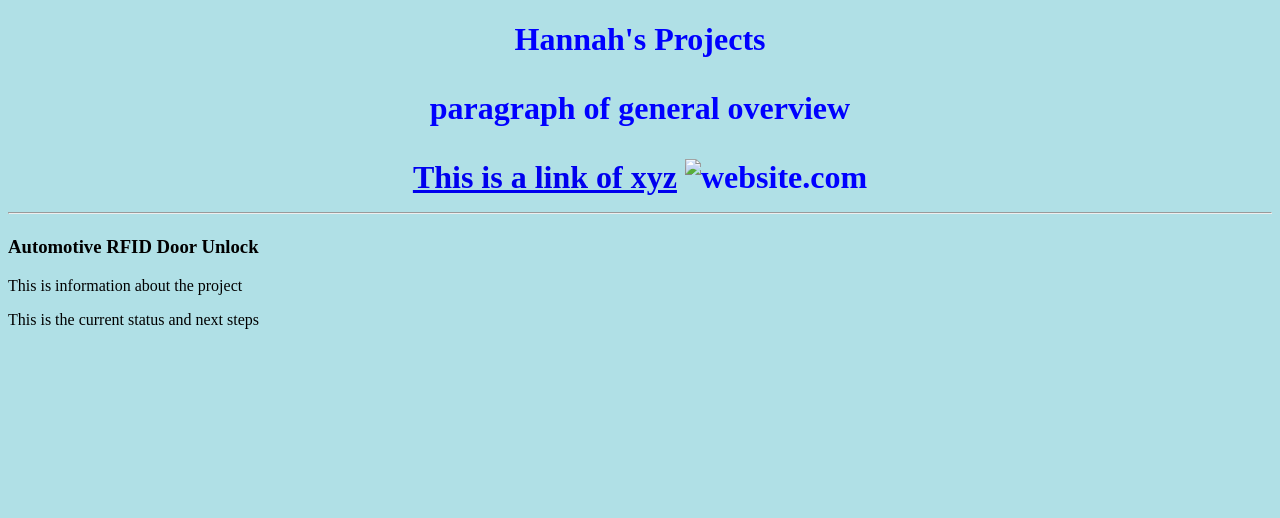
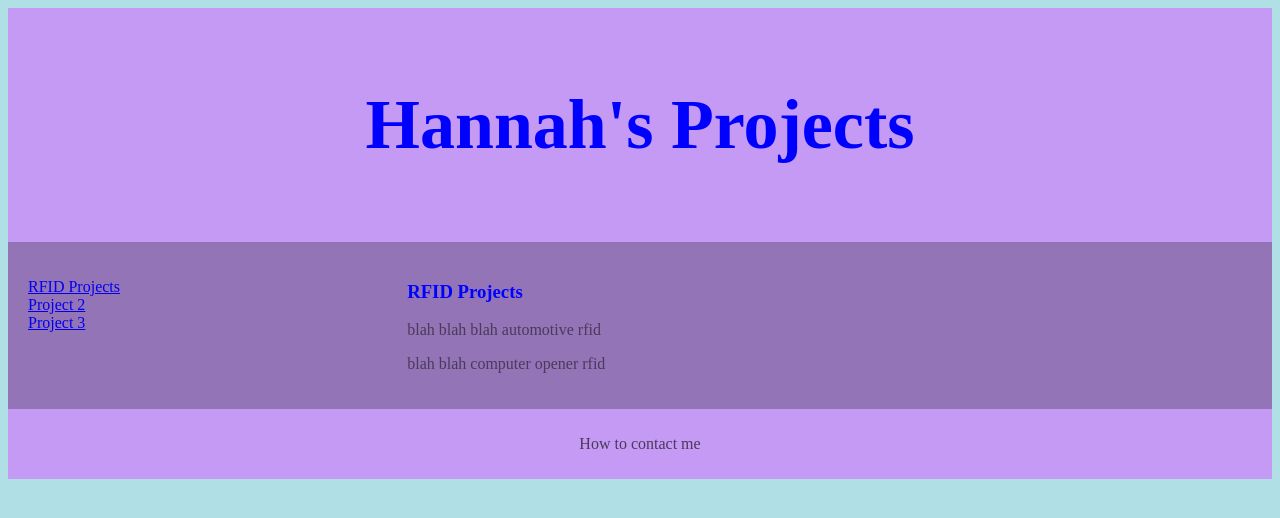
Before and after one commit to hannahgamache/hannahgamache.github.io, a plain HTML site: page index.html in a window 1280 px wide. Drawn offline with Linux system fonts and the light colour scheme.

Commit message:
Update index.html

```diff
--- a/index.html
+++ b/index.html
@@ -2,23 +2,88 @@
 <title>Hannah's Engineering and Design Projects</title>
 <head>
 <style>
-body	{background-color: powderblue;}
-<! h1	{color: blue;} >
-p	{color:blue;}
+
+* {
+  box-sizing: border-box;
+}
+
+<!-- body	{background-color: powderblue;} -->
+<!-- h1	{color: blue;} -->
+p	{color:#4A3A5B;}
+header {
+  background-color: #C49AF4;
+  padding: 30px;
+  text-align: center;
+  font-size: 35px;
+  color: #4A3A5B;
+}
+section {
+  display: -webkit-flex;
+  display: flex;
+}
+nav {
+  float: left;
+  width: 30%;
+  background: #9374B7;
+  padding: 20px;
+}
+nav ul {
+  list-style-type: none;
+  padding: 0;
+}
+article {
+  float: left;
+  padding: 20px;
+  width: 70%;
+  background-color: #9374B7;
+
+}
+section::after {
+  content: "";
+  display: table;
+  clear: both;
+}
+footer {
+  background-color: #C49AF4;
+  padding: 10px;
+  text-align: center;
+  color: #4A3A5B;
+}
+@media (max-width: 600px) {
+  nav, article {
+    width: 100%;
+    height: auto;
+  }
+}
+
 </style>
 </head>
 
 <body>
 
-<h1 style="color:blue; text-align:center;"> Hannah's Projects</h>
-<p> paragraph of general overview</p>
-<a href=" link "> This is a link of xyz</a>
-<img src="filename.jpg" alt="website.com" width="104" height="142">
+<header>
+<h1 style="text-align:center;"> Hannah's Projects</h1>
+</header>
 
-<hr>
-<h3> Automotive RFID Door Unlock</h3>
-<p> This is information about the project</p>
-<p> This is the current status and next steps</p>
+<section>
+  <nav>
+    <ul>
+      <li><a href="#">RFID Projects</a></li>
+      <li><a href="#">Project 2</a></li>
+      <li><a href="#">Project 3</a></li>
+    </ul>
+  </nav>
+
+  <article>
+    <h1>RFID Projects</h1>
+    <p>blah blah blah automotive rfid</p>
+    <p>blah blah computer opener rfid</p>
+  </article>
+</section>
+
+<footer>
+  <p>How to contact me</p>
+</footer>
 
 
 </body>
```
